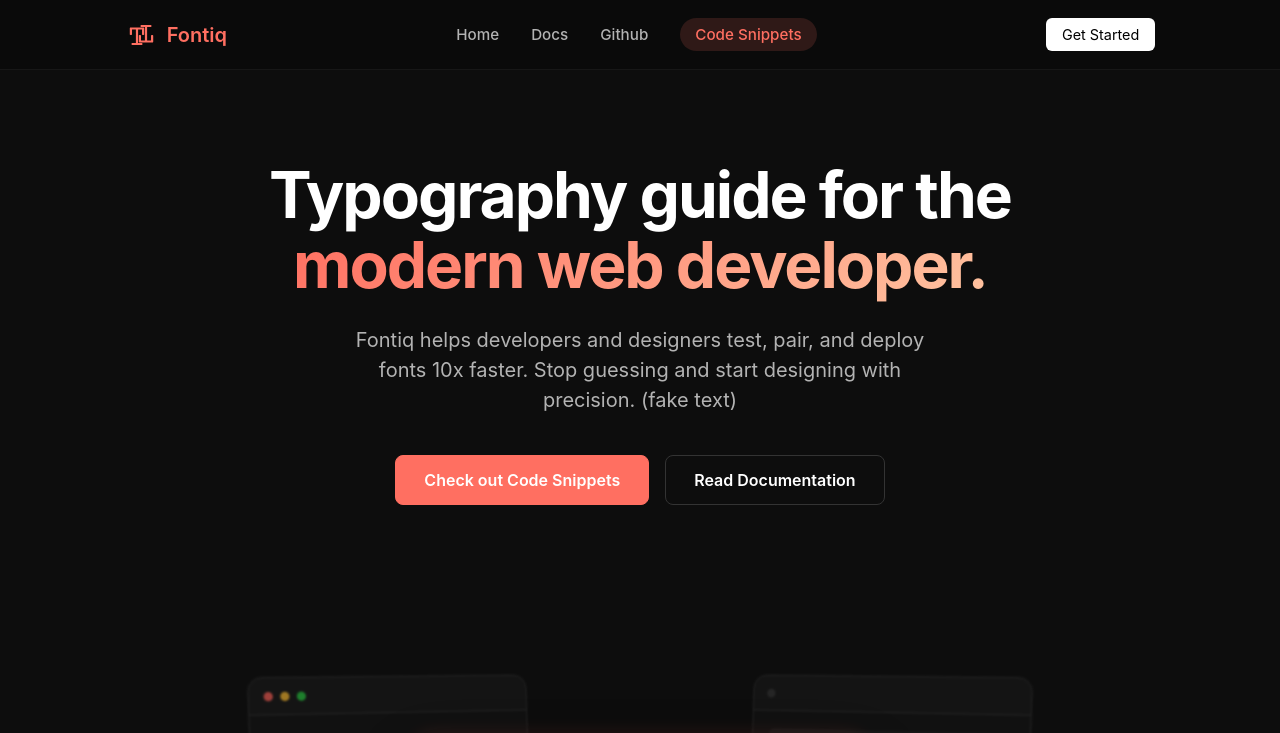
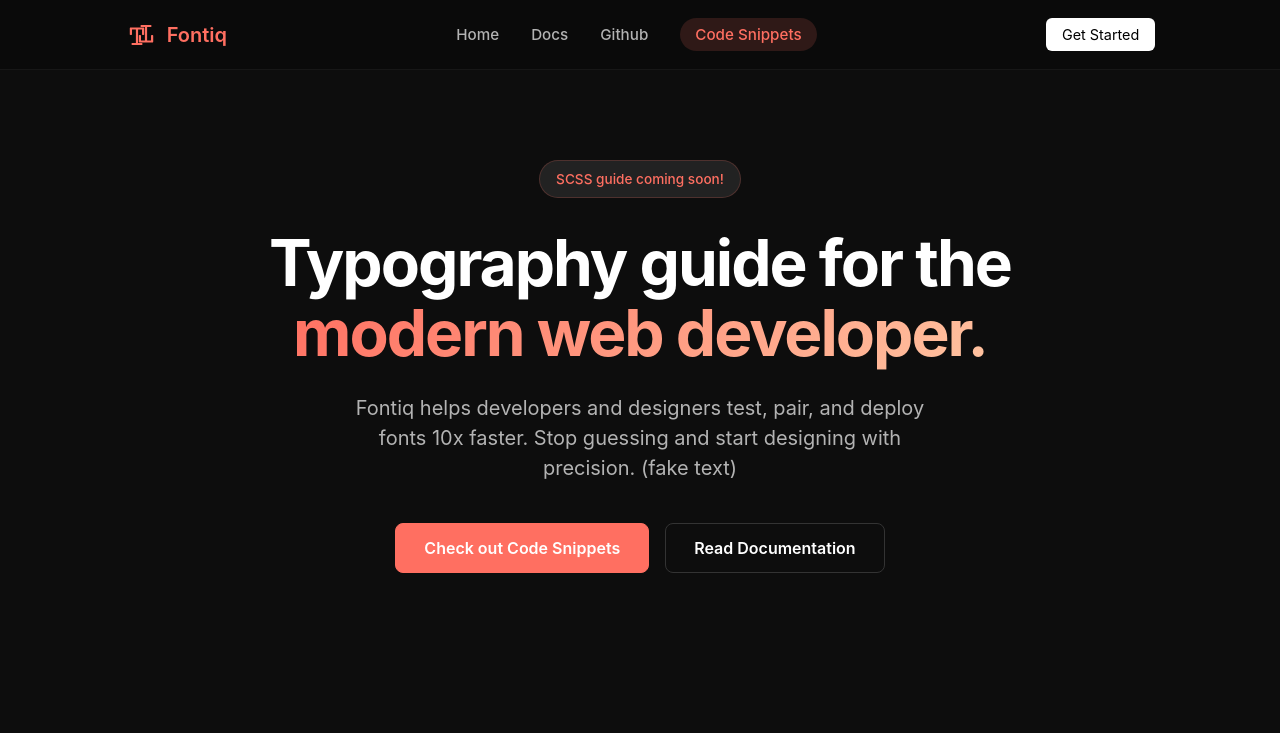
Before and after one commit to Johnson-Berisha/typography, a Next.js app: page /homepage-comingsoon in a window 1280 px wide. Shown: the top 733 px of the page. Built offline with nearby package versions, Linux system fonts and the light colour scheme; no server answers.

Commit message:
made badge

```diff
--- a/src/app/homepage-comingsoon/page.js
+++ b/src/app/homepage-comingsoon/page.js
@@ -48,6 +48,7 @@ export default function ComingSoonPage() {
             </nav>
             <header className="hero">
                 <div className="hero-content">
+                    <div className="badge">SCSS guide coming soon!</div>
                     <h1>Typography guide for the<br /> <span className="gradient-text">modern web developer.</span></h1>
                     <p className="hero-subtext">
                         Fontiq helps developers and designers test, pair, and deploy fonts 10x faster.
--- a/src/app/homepage-comingsoon/styles.css
+++ b/src/app/homepage-comingsoon/styles.css
@@ -137,8 +137,22 @@ ul li .nav-link:hover { color: white; }
     letter-spacing: -2px;
     margin-bottom: 24px;
 }
+
+.badge {
+    display: inline-block;
+    background-color: rgba(255, 255, 255, 0.09);
+    padding: 6px 16px;
+    border-radius: 50px;
+    color: var(--primary);
+    font-size: 0.85rem;
+    font-weight: 500;
+    border: 1px solid rgba(255, 111, 97, 0.2);
+    margin-bottom: 30px;
+}
+
 .gradient-text {
     background: linear-gradient(135deg, var(--primary) 0%, #ffc3a0 100%);
+    background-clip: text;
     -webkit-background-clip: text;
     -webkit-text-fill-color: transparent;
 }
```
